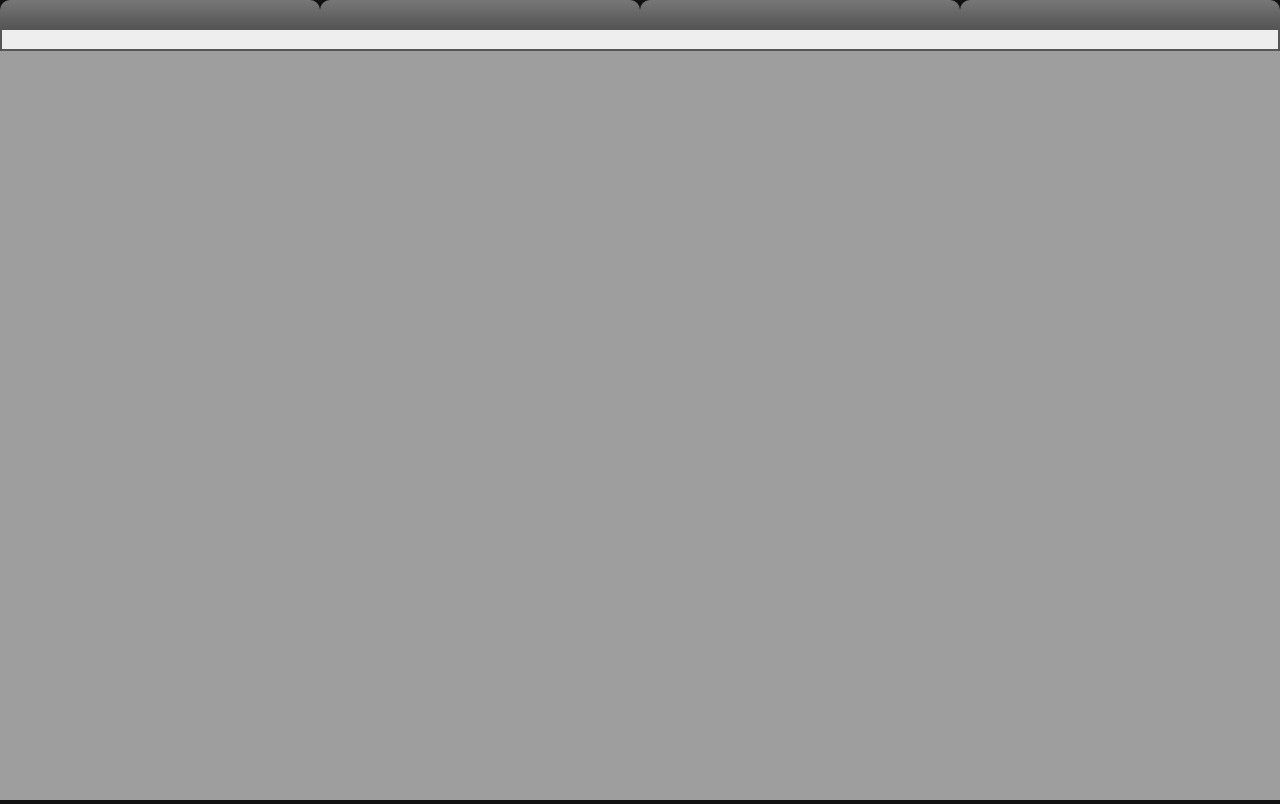
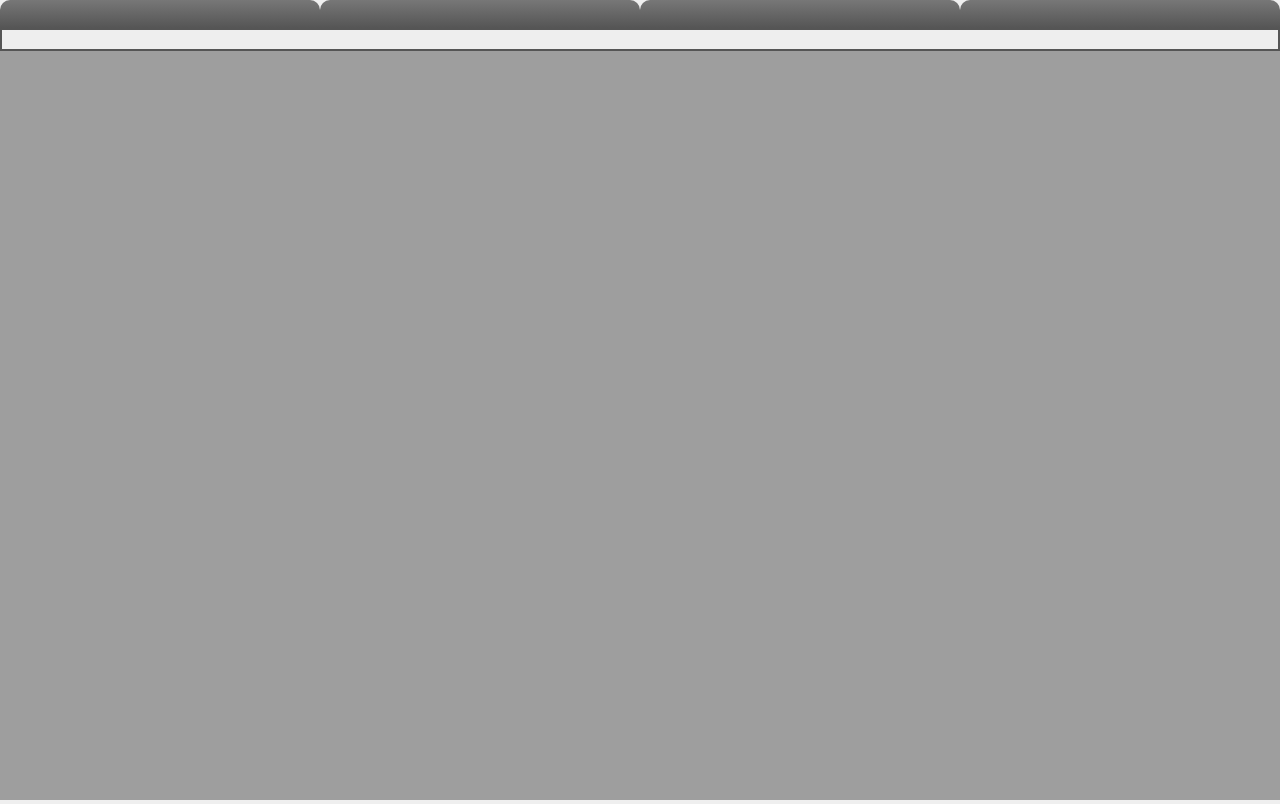
Before and after one commit to 5ncrypted/Silver-Explorer, a plain HTML site: page index.html in a window 1280 px wide. Drawn offline with Linux system fonts and the light colour scheme.

Commit message:
Update index.html

```diff
--- a/index.html
+++ b/index.html
@@ -1,6 +1,6 @@
 <!DOCTYPE html>
 <title>Silver Explorer</title>
-<meta name="theme-color" content="#111">
+<meta name="theme-color" content="#EFEFEF">
 <meta name="application-name" content="Silver Explorer">
 <link rel="icon" href="./ExplorerIcon.png" type="image/png">
 <html>
@@ -11,7 +11,7 @@
 
 /* Set height of body and the document to 100% */
 body, html {
-  background-color: #111;
+  background-color: #EFEFEF;
   height: 100%;
   display: flex;
   flex-direction: column;
```
